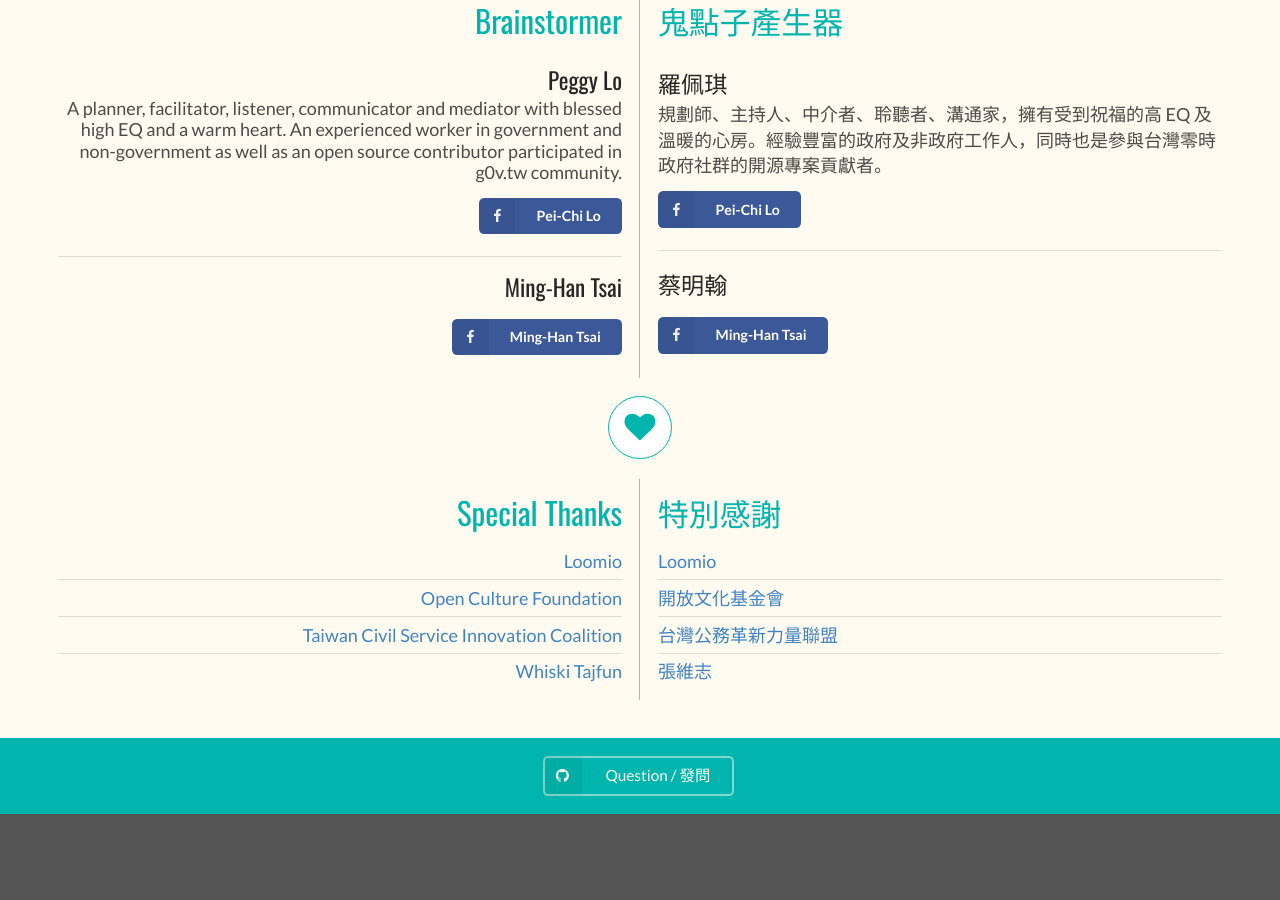
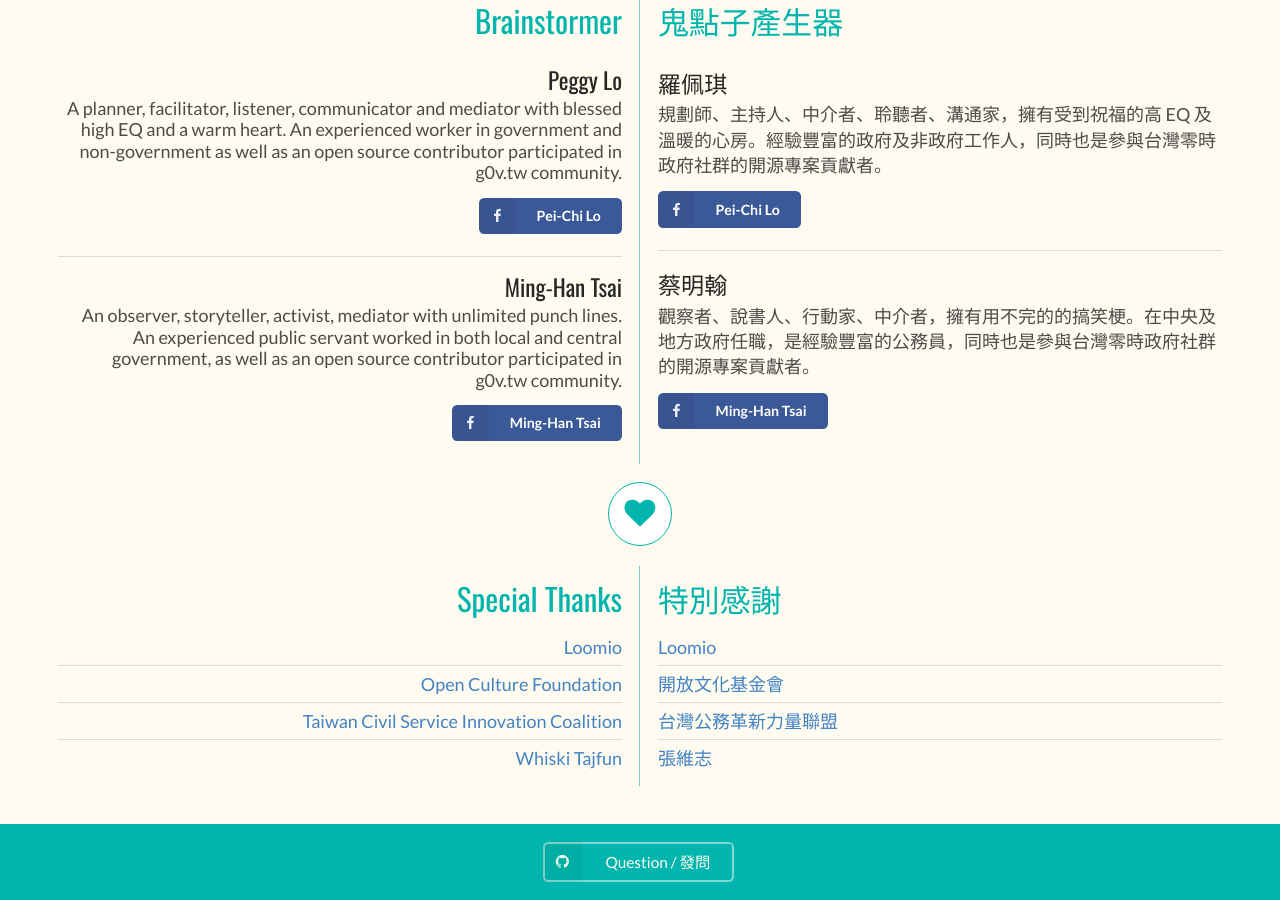
Before and after one commit to ETBlue/blulu, a Jekyll site: the page built from index.html, in a window 1280 px wide and 900 px high, scrolled down 11230 px. Built offline with Jekyll 4.4.1, drawn with Linux system fonts in a browser that asks for light colours; before the commit the page ends 12044 px from its top, so only the background shows below that.

Commit message:
add mh tagline

```diff
--- a/_data/meta.yml
+++ b/_data/meta.yml
@@ -78,8 +78,8 @@ brainstormer:
         url: "https://www.facebook.com/peichi.lo.3"
   - name: "Ming-Han Tsai"
     name_tw: "蔡明翰"
-    tagline:
-    tagline_tw:
+    tagline: An observer, storyteller, activist, mediator with unlimited punch lines. An experienced public servant worked in both local and central government, as well as an open source contributor participated in g0v.tw community.
+    tagline_tw: 觀察者、說書人、行動家、中介者，擁有用不完的的搞笑梗。在中央及地方政府任職，是經驗豐富的公務員，同時也是參與台灣零時政府社群的開源專案貢獻者。
     link:
       - icon: "facebook f"
         color: "facebook"
```
